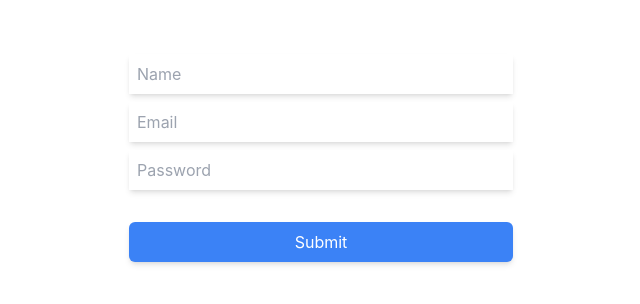
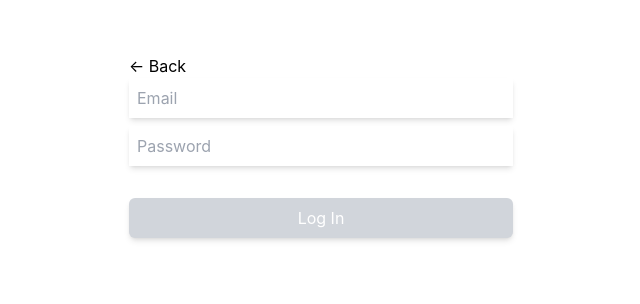
Before and after one commit to devAdrish/lexar, a React (Create React App) app: page /login in a window 1280 px wide. Shown: the part 266-570 px from the top of the page, without its empty margins (335-975 px from the left). Built offline with nearby package versions, Linux system fonts and the light colour scheme.

Commit message:
added protected routes (#2)
sorry

```diff
--- a/src/App.tsx
+++ b/src/App.tsx
@@ -1,15 +1,30 @@
-import Form from "components/form";
 import React from "react";
+import { BrowserRouter, Route, Routes } from "react-router-dom";
 import "./App.css";
+import Home from "components/home";
+import Login from "components/login";
+import SignUp from "components/signup";
+import Dashboard from "components/dashboard";
+import ProtectedRoute from "routes";
 
 function App() {
   return (
-    <div className="h-screen w-screen flex justify-center items-center">
-      <Form
-        onSubmit={(v) => {
-          console.log("Success", v);
-        }}
-      />
+    <div className="h-screen w-screen flex flex-col justify-center items-center">
+      <BrowserRouter>
+        <Routes>
+          <Route path="/" element={<Home />} />
+          <Route path="/login" element={<Login />} />
+          <Route path="/sign-up" element={<SignUp />} />
+          <Route
+            path="/dashboard"
+            element={
+              <ProtectedRoute>
+                <Dashboard />
+              </ProtectedRoute>
+            }
+          />
+        </Routes>
+      </BrowserRouter>
     </div>
   );
 }
--- /dev/null
+++ b/src/components/dashboard.tsx
@@ -0,0 +1,22 @@
+import React from "react";
+import { useNavigate } from "react-router-dom";
+
+const Dashboard = () => {
+  const navigate = useNavigate();
+  return (
+    <>
+      <p> Hi, User </p>
+      <span
+        className="mt-5 text-orange-500 cursor-pointer "
+        onClick={() => {
+          localStorage.removeItem("user");
+          navigate("/login");
+        }}
+      >
+        Logout
+      </span>
+    </>
+  );
+};
+
+export default Dashboard;
--- /dev/null
+++ b/src/components/home.tsx
@@ -0,0 +1,24 @@
+import React from "react";
+import { Link } from "react-router-dom";
+
+const Home = () => {
+  return (
+    <>
+      <h1>HOME</h1>
+      <div className="flex mt-4">
+        <Link to={"/sign-up"}>
+          <p className="bg-green-500 text-white rounded-md px-4 py-2">
+            Sign Up
+          </p>
+        </Link>
+        <Link to={"/login"}>
+          <p className="bg-blue-500 text-white rounded-md px-4 py-2 ml-4">
+            Login
+          </p>
+        </Link>
+      </div>
+    </>
+  );
+};
+
+export default Home;
--- /dev/null
+++ b/src/components/login.tsx
@@ -0,0 +1,60 @@
+import React, { useState, useCallback } from "react";
+import { Link, useNavigate } from "react-router-dom";
+
+const Login = () => {
+  const [user, setUser] = useState({ email: "", password: "" });
+  const validateEmail = useCallback(() => {
+    return String(user.email)
+      .toLowerCase()
+      .match(
+        /^(([^<>()[\]\\.,;:\s@"]+(\.[^<>()[\]\\.,;:\s@"]+)*)|(".+"))@((\[[0-9]{1,3}\.[0-9]{1,3}\.[0-9]{1,3}\.[0-9]{1,3}\])|(([a-zA-Z\-0-9]+\.)+[a-zA-Z]{2,}))$/
+      );
+  }, [user.email]);
+
+  const navigate = useNavigate();
+
+  return (
+    <div className="h-48 w-96 p-4">
+      <Link to={"/"}>
+        <span className="py-8">{"<- Back"} </span>
+      </Link>
+      <input
+        className="p-2 border-0 shadow-md w-96"
+        value={user.email}
+        placeholder="Email"
+        required
+        onChange={(e) => {
+          setUser({ ...user, email: e.target.value });
+        }}
+      />
+      {user.email && !validateEmail() && (
+        <p className="mt-1 mb-3 w-96 text-sm text-white bg-red-500 italic rounded-sm p-2">
+          Email is not valid.
+        </p>
+      )}
+      <input
+        className="p-2 border-0 shadow-md mt-2 w-96"
+        value={user.password}
+        placeholder="Password"
+        type="password"
+        required
+        onChange={(e) => {
+          setUser({ ...user, password: e.target.value });
+        }}
+      />
+      <button
+        onClick={() => {
+          localStorage.setItem("user", JSON.stringify(user));
+          navigate("/dashboard");
+        }}
+        type="submit"
+        disabled={!validateEmail() || user.password.length < 6}
+        className="p-2 mt-8 w-96 bg-blue-500 shadow-md text-white rounded-md disabled:bg-gray-300"
+      >
+        Log In
+      </button>
+    </div>
+  );
+};
+
+export default Login;
--- a/src/components/form.tsx
+++ b/src/components/signup.tsx
@@ -1,6 +1,7 @@
 import React, { useCallback, useState } from "react";
+import { Link } from "react-router-dom";
 
-const Form = ({ onSubmit }: FormProps) => {
+const SignUp = () => {
   const [user, setUser] = useState({ name: "", email: "", password: "" });
   const validateEmail = useCallback(() => {
     return String(user.email)
@@ -30,6 +31,9 @@ const Form = ({ onSubmit }: FormProps) => {
 
   return (
     <div className="h-48 w-96 p-4">
+      <Link to={"/"}>
+        <span className="py-8">{"<- Back"} </span>
+      </Link>
       <input
         className="p-2 border-0 shadow-md w-96"
         value={user.name}
@@ -77,11 +81,13 @@ const Form = ({ onSubmit }: FormProps) => {
       )}
       <button
         onClick={() => {
-          onSubmit(user);
+          console.log("====================================");
+          console.log(user);
+          console.log("====================================");
         }}
         type="submit"
         disabled={!isFormValid()}
-        className="p-2 mt-8 w-96 bg-blue-500 shadow-md text-white rounded-md"
+        className="p-2 mt-8 w-96 bg-blue-500 shadow-md text-white rounded-md disabled:bg-gray-300"
       >
         Submit
       </button>
@@ -89,4 +95,4 @@ const Form = ({ onSubmit }: FormProps) => {
   );
 };
 
-export default Form;
+export default SignUp;
--- /dev/null
+++ b/src/hooks/useAuth.tsx
@@ -0,0 +1,5 @@
+const useAuth = () => {
+  return localStorage.getItem("user");
+};
+
+export default useAuth;
--- /dev/null
+++ b/src/routes.tsx
@@ -0,0 +1,10 @@
+import useAuth from "hooks/useAuth";
+import React from "react";
+import { Navigate } from "react-router-dom";
+
+const ProtectedRoute = ({ children }: { children: JSX.Element }) => {
+  const isLoggedIn = useAuth();
+  return isLoggedIn ? children : <Navigate to="/login" />;
+};
+
+export default ProtectedRoute;
```
